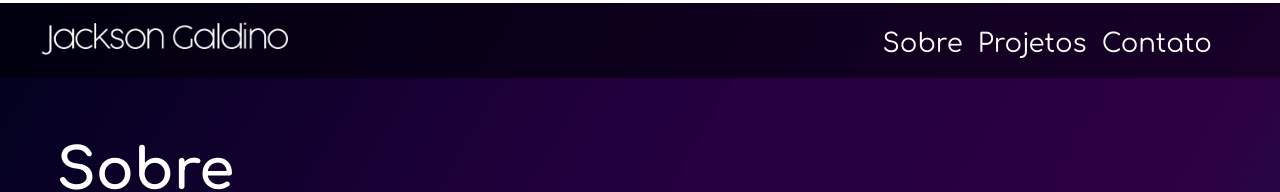
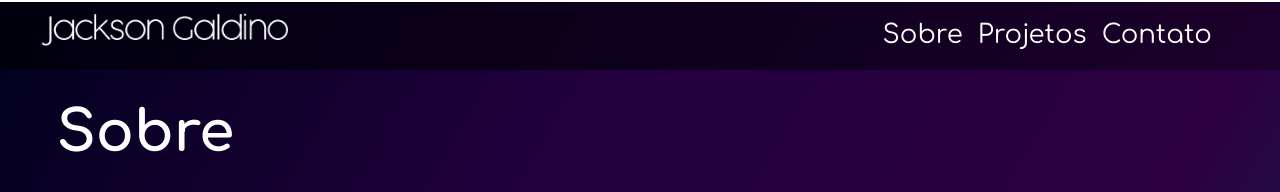
Before and after one commit to JacksonFNX/jagaldino, a React (Create React App) app: page / in a window 1280 px wide. Shown: the top 192 px of the page. Built offline with nearby package versions, Linux system fonts and the light colour scheme.

Commit message:
atualizações14

```diff
--- a/src/App.css
+++ b/src/App.css
@@ -25,14 +25,11 @@ body::-webkit-scrollbar-thumb {
   font-size: 1.5cm;
   text-align: start;
   margin-left: 1.5cm;
-  margin-top: 2cm;
 }
 .Menu {
   position: fixed;
   padding: 0;
-  padding-right: 10%;
-  padding-top: 0.2cm;
-  margin-top: -2.8em;
+  margin-top: -1.4em;
   width: 100%;
   background-color: #031134;
   height: 1.8cm;
```
